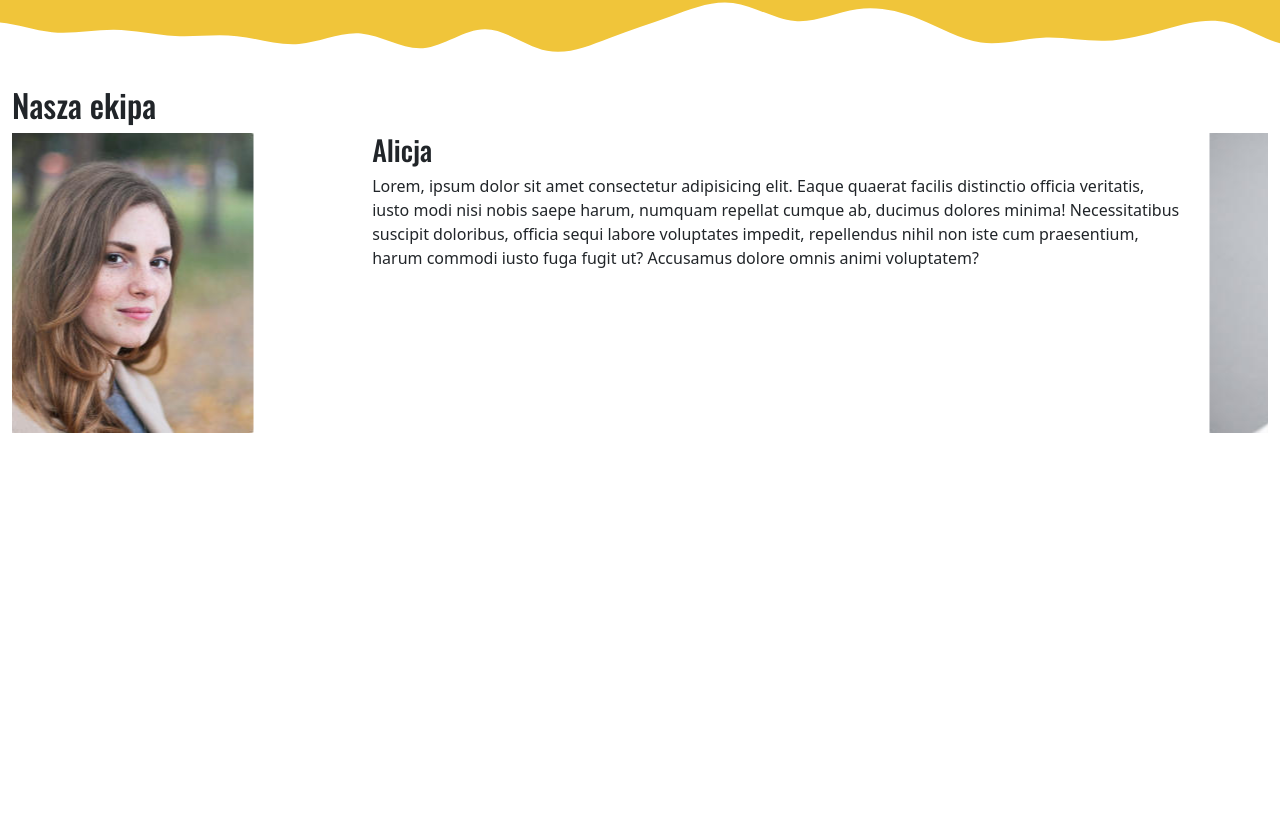
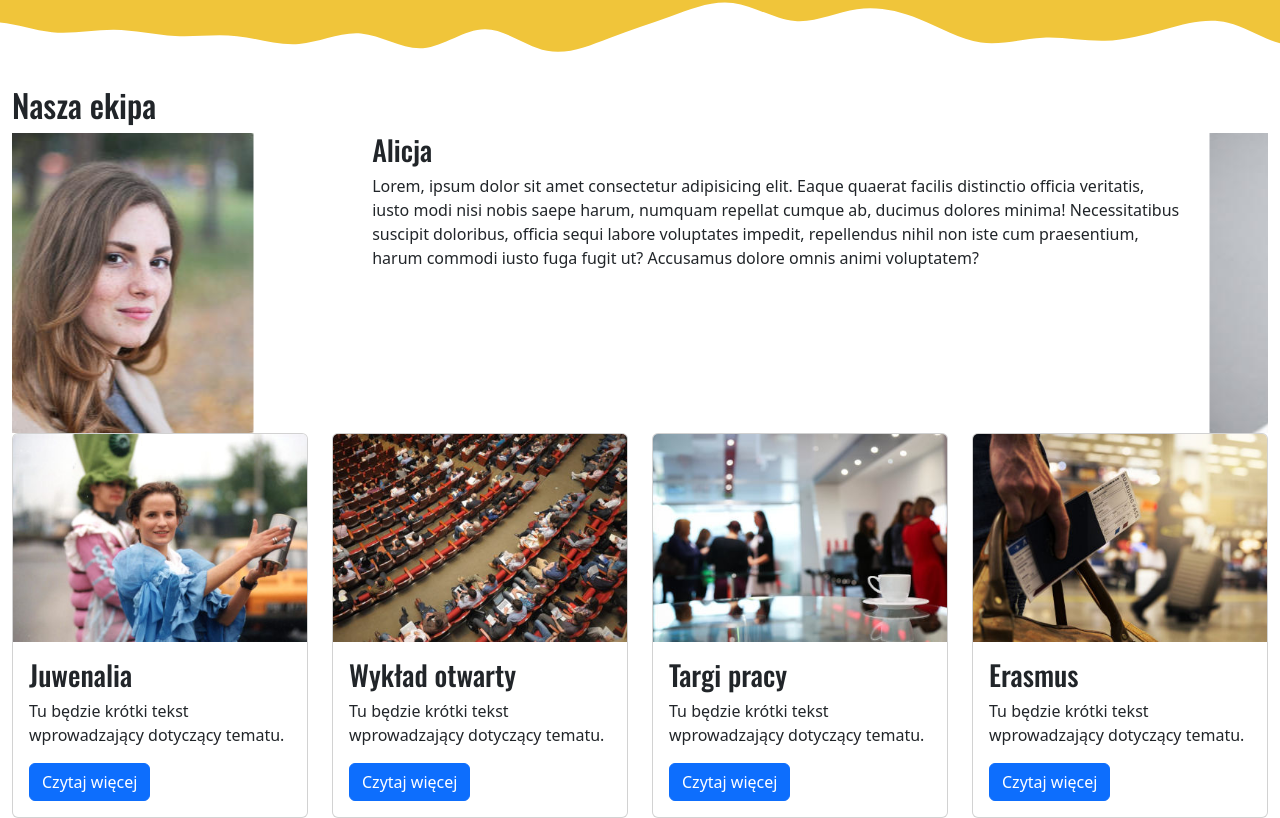
Before and after one commit to Kepczyn/Kepczyn.github.io, a plain HTML site: page index.html in a window 1280 px wide. Shown: the part 1388-2206 px from the top of the page. Before the commit the page ends 1821 px from the top, so only its background shows below. Drawn offline with nearby package versions, Linux system fonts and the light colour scheme.

Commit message:
Rozbudowa sekcji Relacje z wydarzeń

```diff
--- a/index.html
+++ b/index.html
@@ -142,8 +142,46 @@
             </div>
         </div>
     <!-- Relacje z wydarzeń -->
-
-
+    <div class="row">
+      <section class="col-sm-6 col-lg-3">
+        <div class="card">
+          <img src="img/info1.jpg" class="card-img-top" alt="Studenci   zbierający myto na ulicach Płocka">
+          <div class="card-body">
+            <h3 class="card-title">Juwenalia</h3>
+            <p class="card-text">Tu będzie krótki tekst wprowadzający dotyczący tematu.</p>
+            <a href="#" class="btn btn-primary">Czytaj więcej</a>
+          </div>
+        </div>
+      </section>
+      <section class="col-sm-6 col-lg-3">
+        <div class="card">
+          <img src="img/info2.jpg" class="card-img-top" alt="Sala wykładowa ze studentami">
+          <div class="card-body">
+            <h3 class="card-title">Wykład otwarty</h3>
+            <p class="card-text">Tu będzie krótki tekst wprowadzający dotyczący tematu.</p>
+            <a href="#" class="btn btn-primary">Czytaj więcej</a>
+          </div>
+        </div>
+      </section>
+      <section class="col-sm-6 col-lg-3">
+      <div class="card">
+          <img src="img/info3.jpg" class="card-img-top" alt="Osoby rozmawiające ze sobą">
+          <div class="card-body">
+            <h3 class="card-title">Targi pracy</h3>
+            <p class="card-text">Tu będzie krótki tekst wprowadzający dotyczący tematu.</p>
+            <a href="#" class="btn btn-primary">Czytaj więcej</a>
+          </div>
+      </section>
+      <section class="col-sm-6 col-lg-3">
+      <div class="card">
+          <img src="img/info4.jpg" class="card-img-top" alt="Osoba na lotnisku z bagażem i biletem">
+          <div class="card-body">
+            <h3 class="card-title">Erasmus</h3>
+            <p class="card-text">Tu będzie krótki tekst wprowadzający dotyczący tematu.</p>
+            <a href="#" class="btn btn-primary">Czytaj więcej</a>
+          </div>
+      </section>
+    </div>
     <!-- Opinie (testimonials) -->
 
 
```
